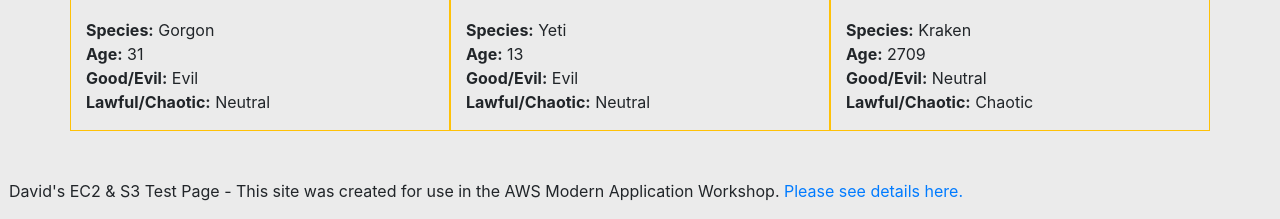
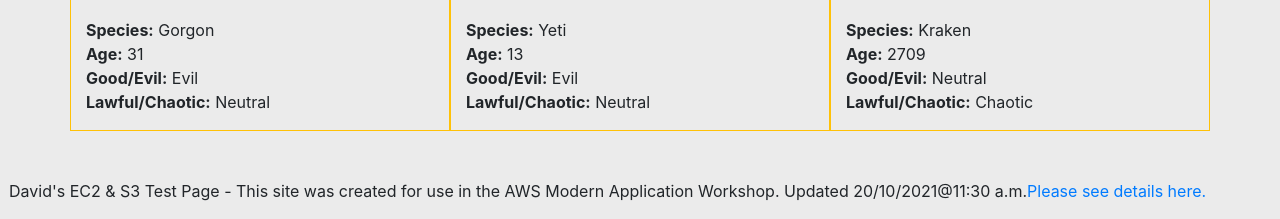
Before and after one commit to dcpage/htmlcvproject, a plain HTML site: page index.html in a window 1280 px wide. Shown: the part 1497-1716 px from the top of the page. Drawn offline with nearby package versions, Linux system fonts and the light colour scheme.

Commit message:
Update index.html

```diff
--- a/index.html
+++ b/index.html
@@ -53,7 +53,7 @@
     <p>
       <br>
       <br>
-      &nbsp;&nbsp;David's EC2 & S3 Test Page - This site was created for use in the AWS Modern Application Workshop. <a href="https://github.com/aws-samples/aws-modern-application-workshop">Please see details here.</a>
+      &nbsp;&nbsp;David's EC2 & S3 Test Page - This site was created for use in the AWS Modern Application Workshop. Updated 20/10/2021@11:30 a.m.<a href="https://github.com/aws-samples/aws-modern-application-workshop">Please see details here.</a>
     </p>
   </body>
   <script>
```
